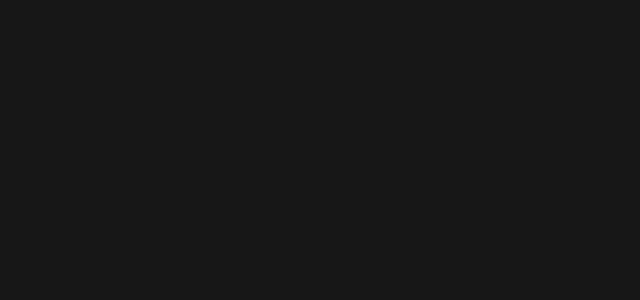
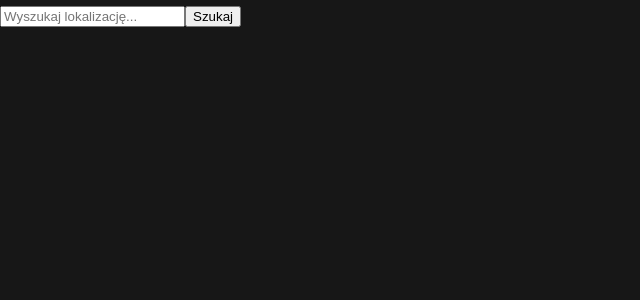
Before and after one commit to hello-lumina/weatherAPP, a Nuxt app: page / in a window 1280 px wide. Shown: the top 300 px of the page, without its empty margins (0-640 px from the left). Built offline with nearby package versions, Linux system fonts and the light colour scheme; a web font is replaced by a local one.

Commit message:
Dodannie konponentu i sprawdzanie lokalizacji

```diff
--- a/app.vue
+++ b/app.vue
@@ -1,5 +1,19 @@
 <template>
-  <div>
-
+  <div id="SearchBar">
+    <Search />
   </div>
 </template>
+
+<script>
+  import Search from '@/components/search.vue';
+
+    export default {
+      components: {
+        Search,
+                  },
+                   };
+</script>
+
+<style>
+/* Opcjonalne: style dla App.vue */
+</style>
--- a/assets/css/main-style.scss
+++ b/assets/css/main-style.scss
@@ -1,10 +1,10 @@
 * {
-  box-sizing: border-box
+  box-sizing: border-box;
 }
 
-body{
+body {
   background-color: var(--color-bg);
   color: var(--color-white);
   margin: 0;
   overflow-x: hidden;
-}
+     }
--- /dev/null
+++ b/components/search.vue
@@ -0,0 +1,45 @@
+<template>
+    <div>
+        <input placeholder='Wyszukaj lokalizację...' v-model="writingLocation" @click='askForLocationPermission'/>
+        <button @click="search">Szukaj</button>
+            <div v-if="searchLocation != null">
+                <p>Wprowadzona lokalizacja to: {{ searchLocation }}</p>
+            </div>
+    </div>
+</template>
+
+    <script>
+        export default {
+            data() {
+                return{
+                    searchLocation: null,
+                    writingLocation: '',
+                      };
+                   },
+            methods: {
+                askForLocationPermission() {
+                    if("geolocation" in navigator) {
+                        navigator.geolocation.getCurrentPosition(
+                            (position) => {
+                                console.log('Lokalizacja uzyskana!',position.coords.latitude, position.coords.longitude);
+                                          },
+
+                            (error) => {
+                                console.error('Bład!', error);
+                                       },
+                                                                );
+                                                   }
+                    else {
+                        console.error('Przeglądarka nie obsługuje geolokalizacji!');
+                         }
+                                           },
+                search() {
+                        this.searchLocation = this.writingLocation;
+                            },
+                     },
+                       };
+    </script>
+
+        <style scoped>
+            /* Stylizacja komponentu, jeśli jest potrzebna */
+        </style>
```
